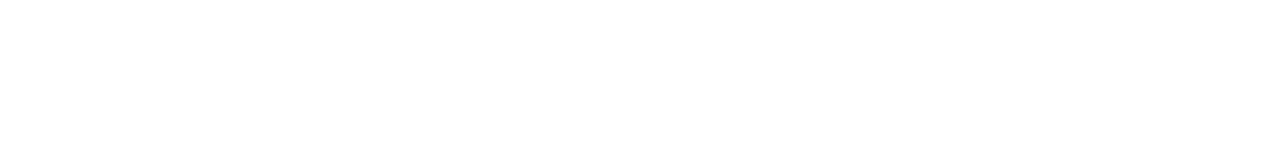
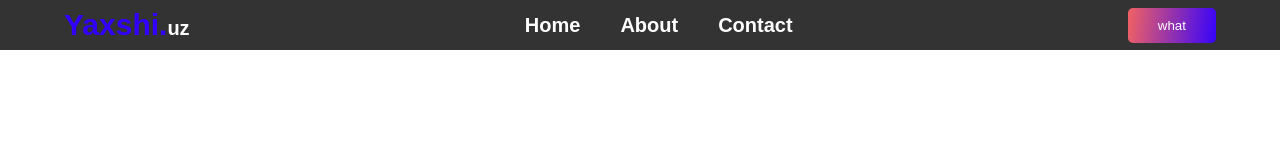
Before and after one commit to Muslimbek610/perspective-project-group-, a plain HTML site: page index.html in a window 1280 px wide. Drawn offline with Linux system fonts and the light colour scheme.

Commit message:
creae nav

```diff
--- a/index.html
+++ b/index.html
@@ -8,6 +8,16 @@
     <title>Document</title>
 </head>
 <body>
-
+    <nav>
+        <div class="nav-link">
+            <h2>Yaxshi.<span>uz</span></h2>
+            <ul>
+                <li><a href="index.html">Home</a></li>
+                <li><a href="about.html">About</a></li>
+                <li><a href="contact.html">Contact</a></li>
+            </ul>
+            <button>what</button>
+        </div>
+    </nav>
 </body>
 </html>
--- a/style.css
+++ b/style.css
@@ -0,0 +1,54 @@
+*{
+    margin: 0;
+    padding: 0;
+    box-sizing: border-box;
+}
+
+body{
+    font-family: Arial, "Helvetica Neue", Helvetica, sans-serif;
+}
+
+.nav-link{
+    display: flex;
+    justify-content: space-between;
+    padding: 0px 5%;
+    height: 50px;
+    background-color: #333;
+    align-items: center;
+}
+
+.nav-link h2{
+    color: #3200ff;
+    font-size: 30px;
+    font-weight: bold;
+}
+
+.nav-link span{
+    color: white;
+    font-size: 20px;
+}
+
+.nav-link ul{
+    display: flex;
+}
+
+.nav-link ul li{
+    list-style: none;
+}
+
+.nav-link ul li a{
+    margin: 20px;
+    color: white;
+    text-decoration: none;
+    font-size: 20px;
+    font-weight: bold;
+}
+
+button{
+    border: none;
+    background: linear-gradient(96.49deg,#f16262,#3200ff 102.71%);
+    padding: 10px 30px;
+    border-radius: 5px;
+    color: white;
+    cursor: pointer;
+}
```
